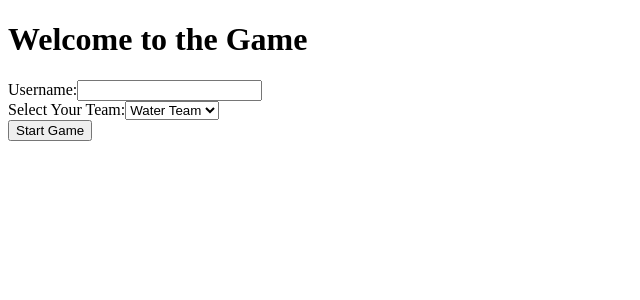
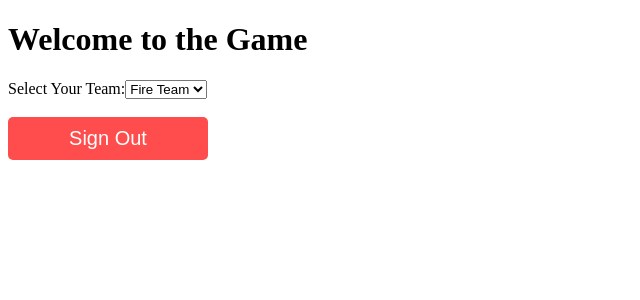
Before and after one commit to proyecto-unrc-2023/BuzzacchiDiasGundinBarbosaSosaSalomonePetriginani, a React (Create React App) app in the folder client/: page / in a window 1280 px wide. Shown: the top 300 px of the page, without its empty margins (0-640 px from the left). Built offline with nearby package versions, Linux system fonts and the light colour scheme.

Commit message:
Implement google sing in in frontend. Added screen to set spawn, and connections with the backend were made. #34
The user can log in with google, select a team and set spawn. The connection with backend works fine

```diff
--- a/client/package.json
+++ b/client/package.json
@@ -36,5 +36,8 @@
       "last 1 firefox version",
       "last 1 safari version"
     ]
+  },
+  "devDependencies": {
+    "eslint": "^5.12.0"
   }
 }
--- a/client/public/index.html
+++ b/client/public/index.html
@@ -25,6 +25,8 @@
       Learn how to configure a non-root public URL by running `npm run build`.
     -->
     <title>React App</title>
+    <script src="https://accounts.google.com/gsi/client" async defer></script>
+
   </head>
   <body>
     <noscript>You need to enable JavaScript to run this app.</noscript>
--- a/client/src/App.js
+++ b/client/src/App.js
@@ -1,33 +1,63 @@
-import React, { useState } from 'react';
+import React, { useState, useEffect } from 'react';
 import { useNavigate } from 'react-router-dom';
 
 function App() {
   const [username, setUsername] = useState('');
-  const [team, setTeam] = useState('Water Team');
-  const navigate = useNavigate(); // Get the 'navigate' function to redirect to other pages
+  const [team, setTeam] = useState('FireTeam');
+  const navigate = useNavigate();
 
-  // Handle changes in the username field
-  const handleUsernameChange = (event) => {
-    setUsername(event.target.value);
-  };
-
-  // Handle changes in the team selection field
   const handleTeamChange = (event) => {
     setTeam(event.target.value);
   };
 
-  // Handle form submission
-  const handleSubmit = (event) => {
-    event.preventDefault(); // Prevents the default form behavior
+  // Function to handle Google sign-out
+  const handleGoogleSignOut = () => {
+    console.log(window.google.accounts.id);
+    window.google.accounts.id.disableAutoSelect();
 
-    // Object with the form data
+    window.google.accounts.id.revoke(localStorage.getItem('email'), (done) => {
+      localStorage.clear();
+      window.location.reload();
+    });
+  };
+
+  useEffect(() => {
+    // Function to initialize Google Sign-In
+    window.onGoogleScriptLoad = () => {
+      const params = {
+        client_id: "450042762936-gsjdaj4lh1ftmac3md1nvs1dufhbprgt.apps.googleusercontent.com",
+        callback: window.handleCredentialResponse,
+        auto_prompt: false,
+      };
+      window.google.accounts.id.initialize(params);
+      window.google.accounts.id.renderButton(
+        document.getElementById("my-signin2"),
+        { theme: "outline", size: "large", shape: "rectangular", text: "sign_in_with", logo_alignment: "left" }
+      );
+    };
+
+    const script = document.createElement("script");
+    script.src = "https://accounts.google.com/gsi/client";
+    script.async = true;
+    script.defer = true;
+    script.onload = window.onGoogleScriptLoad;
+    document.body.appendChild(script);
+
+    return () => {
+      document.body.removeChild(script);
+    };
+  }, []);
+
+  useEffect(() => {
+    // If the username is set, send a request to start endpoint
+    if (username) {
       const formData = {
         username: username,
         team: team,
       };
+      console.log('Form Data:', formData);
 
-    // Send to backend
-    fetch('/init_game/start', {
+      fetch('/simulation/start', {
         method: 'POST',
         headers: {
           'Content-Type': 'application/json',
@@ -36,39 +66,78 @@ function App() {
       })
         .then((response) => response.json())
         .then((data) => {
-        // Backend response
           console.log(data);
-        navigate('/game'); // Redirect
+          const gameId = data.game_state.id;
+          //console.log(gameId)
+          navigate(`/game/${gameId}`);
         })
         .catch((error) => {
           console.error('Error sending data:', error);
         });
+    }
+  }, [username, team, navigate]);
+
+  // Function to handle Google Sign-In response
+  window.handleCredentialResponse = (response) => {
+    console.log(response);
+
+    const body = {
+      id_token: response.credential,
+      authenticatedWithGoogle: true,
+    };
+
+    // Send a request to authenticate with Google
+    fetch('/simulation/google', {
+      method: 'POST',
+      headers: {
+        'Content-Type': 'application/json',
+      },
+      body: JSON.stringify(body),
+    })
+      .then((r) => r.json())
+      .then((resp) => {
+        localStorage.setItem('email', resp.correo);
+        //console.log(resp);
+        setUsername(resp.name);
+      })
+      .catch(console.warn);
   };
 
   return (
     <div>
       <h1>Welcome to the Game</h1>
-      <form onSubmit={handleSubmit}>
-        <label htmlFor="username">Username:</label>
-        <input
-          type="text"
-          id="username"
-          name="username"
-          value={username}
-          onChange={handleUsernameChange}
-          required
-        />
-        <br />
+      <form onSubmit={(event) => event.preventDefault()}>
         <label htmlFor="team">Select Your Team:</label>
         <select id="team" name="team" value={team} onChange={handleTeamChange} required>
-          <option value="Water Team">Water Team</option>
-          <option value="Fire Team">Fire Team</option>
+          <option value="IceTeam">Ice Team</option>
+          <option value="FireTeam">Fire Team</option>
         </select>
         <br />
-        <button type="submit">Start Game</button>
+        <div id="my-signin2"></div>
+        <br />
+        <button
+          type="button"
+          id="google_sign_out"
+          style={{
+            backgroundColor: '#ff4c4c',
+            color: '#fff',
+            marginTop: '0px',
+            fontSize: '20px',
+            width: '200px',
+            border: 'none',
+            padding: '10px',
+            borderRadius: '5px',
+            cursor: 'pointer',
+            transition: 'background-color 0.3s ease',
+          }}
+          onClick={handleGoogleSignOut}
+        >
+          Sign Out
+        </button>
       </form>
     </div>
   );
 }
 
+
 export default App;
--- a/client/src/AppRouter.js
+++ b/client/src/AppRouter.js
@@ -8,7 +8,7 @@ function AppRouter() {
     <Router>
       <Routes>
         <Route path="/" element={<App />} exact />
-        <Route path="/game" element={<GameScreen />} />
+        <Route path="/game/:gameId" element={<GameScreen />} />
       </Routes>
     </Router>
   );
--- a/client/src/GameScreen.js
+++ b/client/src/GameScreen.js
@@ -1,29 +1,80 @@
 import React, { useState, useEffect } from 'react';
 
+import { useParams } from 'react-router-dom';
+
 function GameScreen() {
-  const [userData, setUserData] = useState({ username: '', team: '' });
+  const [userData, setUserData] = useState({ username: '', team: '', id: '' });
+  const [spawnCoords, setSpawnCoords] = useState({ row: 1, column: 1 });
+  const { gameId } = useParams();
 
   useEffect(() => {
     const fetchData = async () => {
       try {
-        const response = await fetch('/init_game/get_game_data'); // GET request to backend
+        const response = await fetch('/simulation/get_username_and_team', {
+          method: 'GET',
+          credentials: 'include',
+        });
+
         if (!response.ok) {
           throw new Error('Error loading data');
         }
+
         const data = await response.json();
-        setUserData(data); // Update state
+        setUserData(data);
       } catch (error) {
         console.error('Error:', error);
       }
     };
 
-    fetchData(); // Call the data fetching function when the component mounts
+    fetchData();
   }, []);
+
+  const handleSpawnSubmit = async () => {
+    try {
+      const response = await fetch('/simulation/new_game', {
+        method: 'POST',
+        headers: {
+          'Content-Type': 'application/json',
+        },
+        body: JSON.stringify({
+          row: spawnCoords.row,
+          column: spawnCoords.column,
+          game_state_id: gameId,
+        }),
+      });
+
+      if (!response.ok) {
+        throw new Error('Error creating new game');
+      }
+
+      const responseData = await response.json();
+      console.log(responseData);
+
+    } catch (error) {
+      console.error('Error:', error);
+    }
+  };
 
   return (
     <div>
       <h2>Welcome, {userData.username}!</h2>
-      <p>You are part of the {userData.team}.</p>
+      <p>You are part of the {userData.team} team.</p>
+      <div>
+        <p>Enter Spawn Coordinates (1-13):</p>
+        <label>Row:</label>
+        <input
+          type="number"
+          value={spawnCoords.row}
+          onChange={(e) => setSpawnCoords({ ...spawnCoords, row: parseInt(e.target.value) || 1 })}
+        />
+        <label>Column:</label>
+        <input
+          type="number"
+          value={spawnCoords.column}
+          onChange={(e) => setSpawnCoords({ ...spawnCoords, column: parseInt(e.target.value) || 1 })}
+        />
+        <button onClick={handleSpawnSubmit}>Set Spawn</button>
+      </div>
     </div>
   );
 }
```
Also changed, not shown: 1 other file (tests, documents, lock files or other folders). Lines whose indentation alone changed are shown as unchanged.
